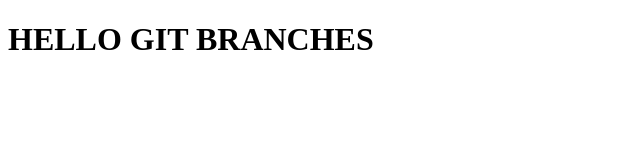
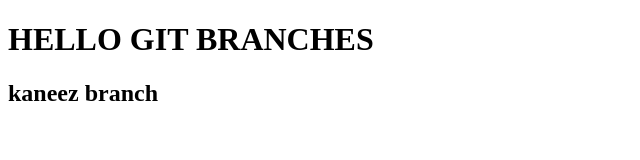
Before and after one commit to KANEEZ-FATIMA18/Git-Branches-Practice, a plain HTML site: page index.html in a window 1280 px wide. Shown: the whole page, without its empty margins (0-640 px from the left). Drawn offline with Linux system fonts and the light colour scheme.

Commit message:
added kaneez branch

```diff
--- a/index.html
+++ b/index.html
@@ -7,6 +7,7 @@
 </head>
 <body>
     <h1>HELLO GIT BRANCHES</h1>
+    <h2>kaneez branch</h2>
 
 </body>
 </html>
```
